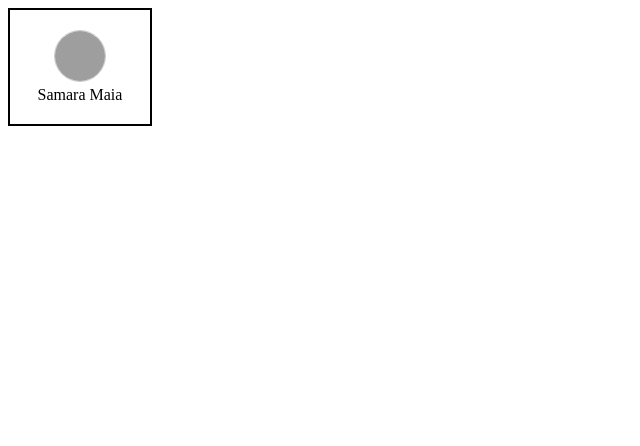
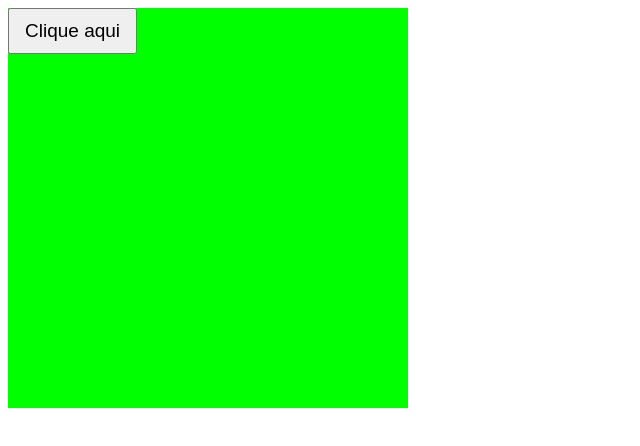
Before and after one commit to samara-maia/-Full-Stack-Development-QA, a React (Create React App) app in the folder react1/: page / in a window 1280 px wide. Shown: the top 446 px of the page, without its empty margins (0-640 px from the left). Built offline with nearby package versions, Linux system fonts and the light colour scheme; grey boxes are pictures that could not be loaded.

Commit message:
aula 6 Estilização com StyledComponents (1-3)

```diff
--- a/react1/package.json
+++ b/react1/package.json
@@ -9,6 +9,7 @@
     "react": "^18.1.0",
     "react-dom": "^18.1.0",
     "react-scripts": "5.0.1",
+    "styled-components": "^5.3.5",
     "web-vitals": "^2.1.4"
   },
   "scripts": {
--- /dev/null
+++ b/react1/src/App2.js
@@ -0,0 +1,28 @@
+import React from 'react'
+import styled from 'styled-components'
+
+const Site = styled.div`
+ width: 400px;
+ height: 400px;
+ background-color: #00ff00;
+`
+
+const Botao = styled.button`
+  font-size: 19px;
+  padding: 10px 15px;
+`
+
+function App() {
+  return (
+    <Site>
+      <Botao>Clique aqui</Botao>
+    </Site>
+
+    /*<Site>
+      <Title>Titulo Legal</Title>
+    </Site>
+    */
+  )
+}
+
+export default App
--- a/react1/src/index.js
+++ b/react1/src/index.js
@@ -1,6 +1,6 @@
 import React from 'react'
 import ReactDOM from 'react-dom'
-import App from './App1'
+import App from './App2'
 
 const root = ReactDOM.createRoot(document.getElementById('root'))
 root.render(
```
Also changed, not shown: 2 other files (tests, documents, lock files or other folders).
